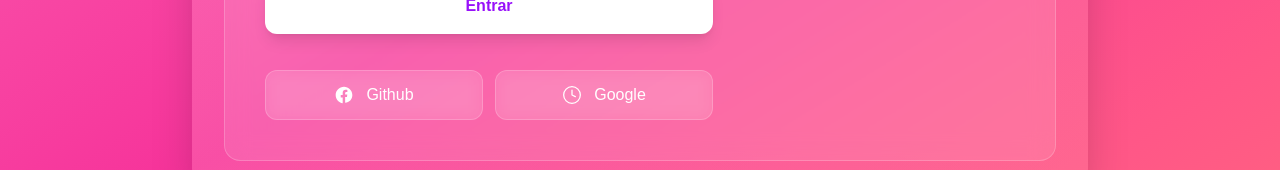
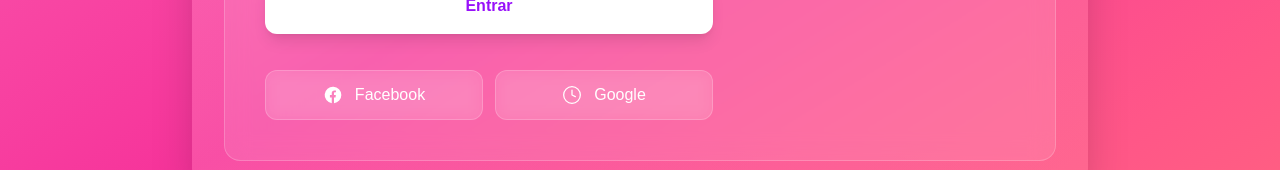
Before and after one commit to Renan-Casare-de-Assis/Projeto01, a Next.js app: page /login in a window 1280 px wide. Shown: the part 509-679 px from the top of the page. Built offline with nearby package versions, Linux system fonts and the light colour scheme.

Commit message:
Change social button: Github -> Facebook

```diff
--- a/app/login/page.tsx
+++ b/app/login/page.tsx
@@ -73,9 +73,9 @@ export default function LoginPage() {
               <div className="flex gap-3 mt-4">
                 <button className="flex-1 bg-white/10 text-white backdrop-blur rounded-xl py-3 flex items-center justify-center gap-3 border border-white/20">
                   <svg className="w-5 h-5" viewBox="0 0 24 24" fill="currentColor" xmlns="http://www.w3.org/2000/svg">
-                    <path d="M22 12.07C22 6.49 17.52 2 12 2S2 6.49 2 12.07c0 5.02 3.66 9.18 8.44 9.93v-7.02H8.08v-2.9h2.36V9.41c0-2.33 1.39-3.62 3.52-3.62 1.02 0 2.09.18 2.09.18v2.29h-1.17c-1.15 0-1.51.72-1.51 1.46v1.74h2.57l-.41 2.9h-2.16v7.02C18.34 21.25 22 17.09 22 12.07z" />
+                    <path d="M22 12a10 10 0 10-11.5 9.9v-7h-2.2V12h2.2V9.8c0-2.1 1.3-3.3 3.2-3.3.9 0 1.8.16 1.8.16v2h-1c-1 0-1.3.62-1.3 1.3V12h2.2l-.35 2.9h-1.85v7A10 10 0 0022 12z" />
                   </svg>
-                  Github
+                  Facebook
                 </button>
 
                 <button className="flex-1 bg-white/10 text-white backdrop-blur rounded-xl py-3 flex items-center justify-center gap-3 border border-white/20">
```
